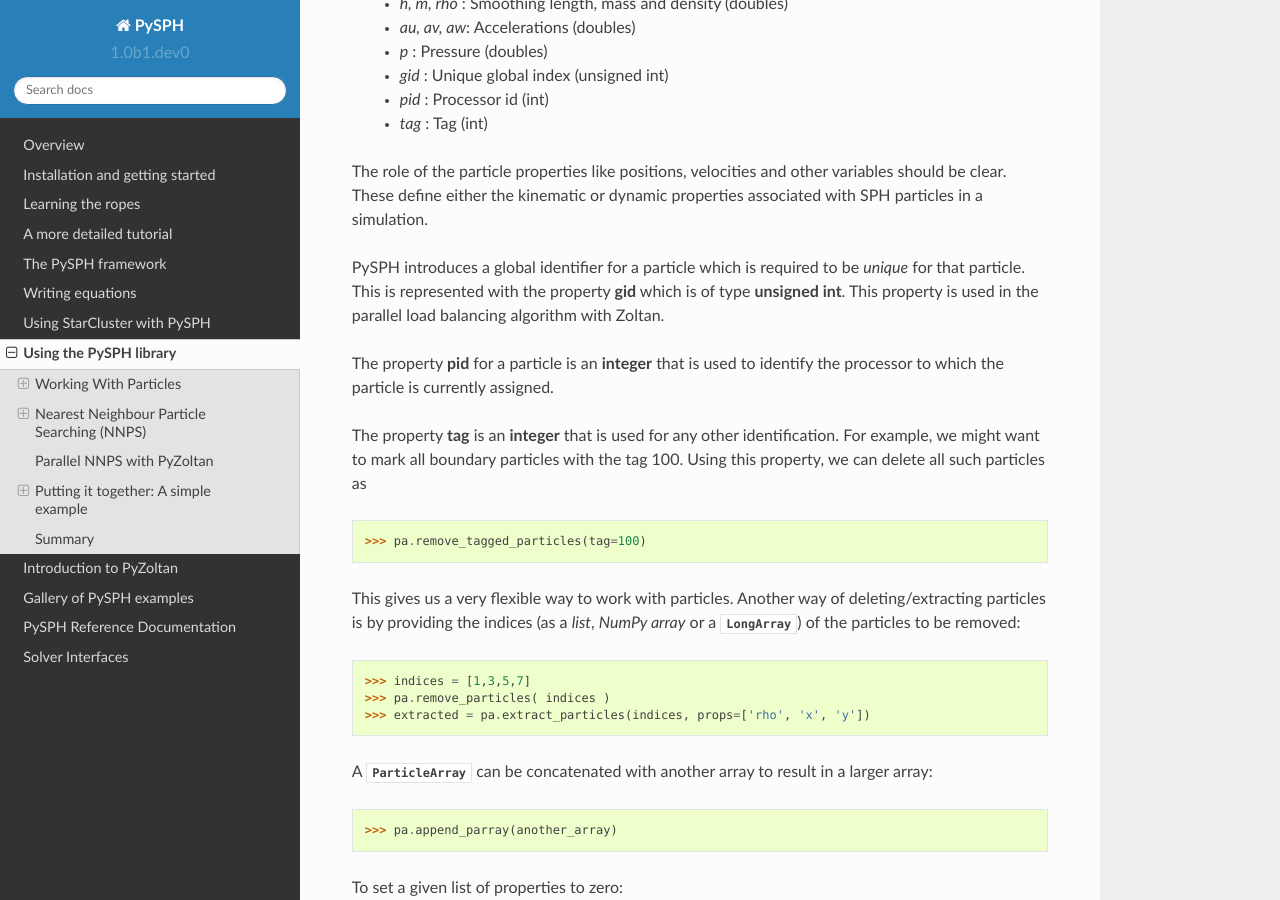
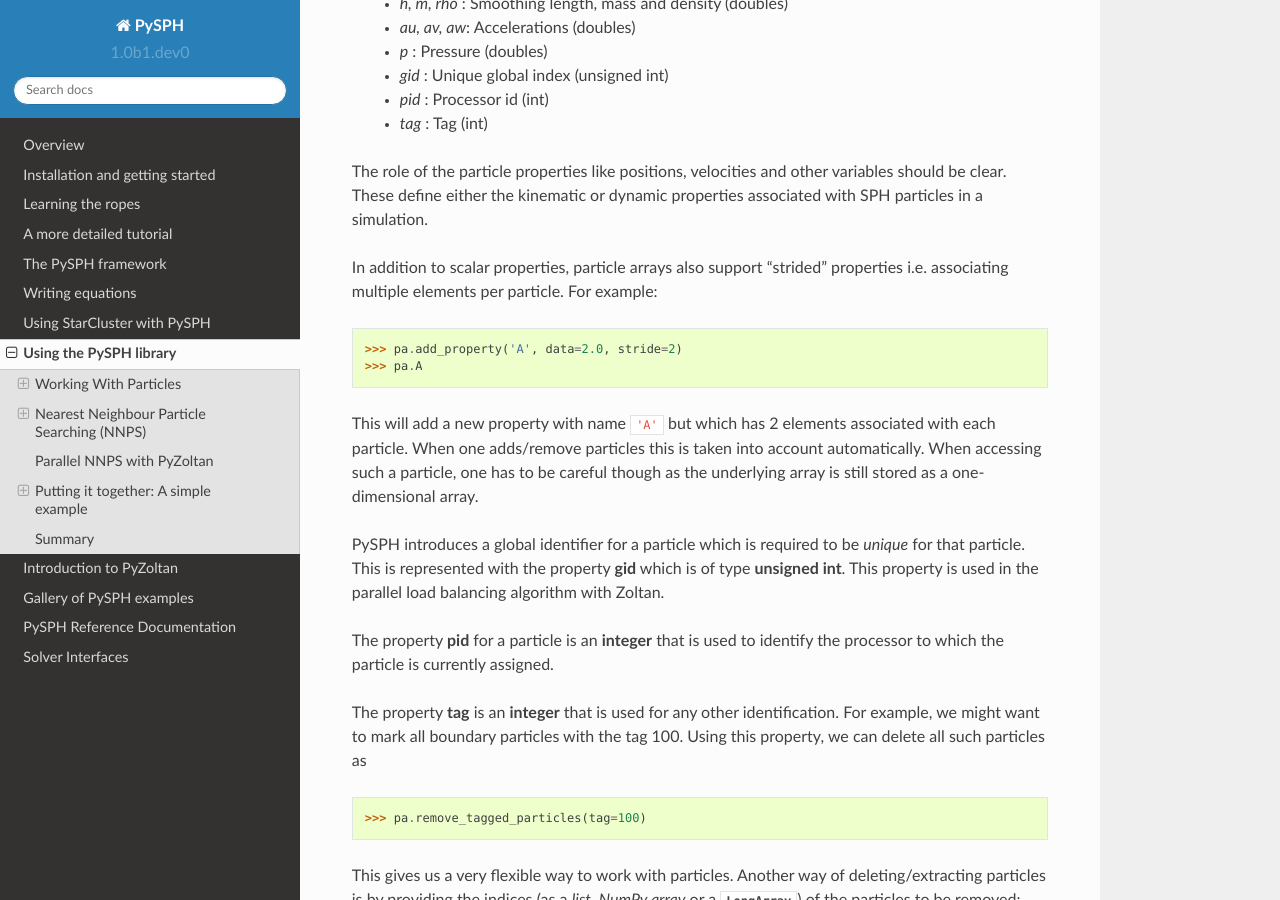
Before and after one commit to pypr/pysph, a Sphinx documentation site: the page built from docs/source/using_pysph.rst, in a window 1280 px wide and 900 px high, scrolled down 1468 px. Built offline with Sphinx 7.4.7 and the Read the Docs theme 2.0.0, drawn with Linux system fonts in a browser that asks for light colours.

Commit message:
Update docs.

```diff
--- a/docs/source/using_pysph.rst
+++ b/docs/source/using_pysph.rst
@@ -90,6 +90,18 @@
 The role of the particle properties like positions, velocities and
 other variables should be clear. These define either the kinematic or
 dynamic properties associated with SPH particles in a simulation.
+
+In addition to scalar properties, particle arrays also support "strided"
+properties i.e. associating multiple elements per particle.  For example::
+
+  >>> pa.add_property('A', data=2.0, stride=2)
+  >>> pa.A
+
+This will add a new property with name ``'A'`` but which has 2 elements
+associated with each particle. When one adds/remove particles this is taken
+into account automatically. When accessing such a particle, one has to be
+careful though as the underlying array is still stored as a one-dimensional
+array.
 
 PySPH introduces a global identifier for a particle which is required
 to be *unique* for that particle. This is represented with the
```
Also changed, not shown: docs/source/tutorial/circular_patch_simple.rst (+11 -0 lines), docs/tutorial/1_getting_started.ipynb.
